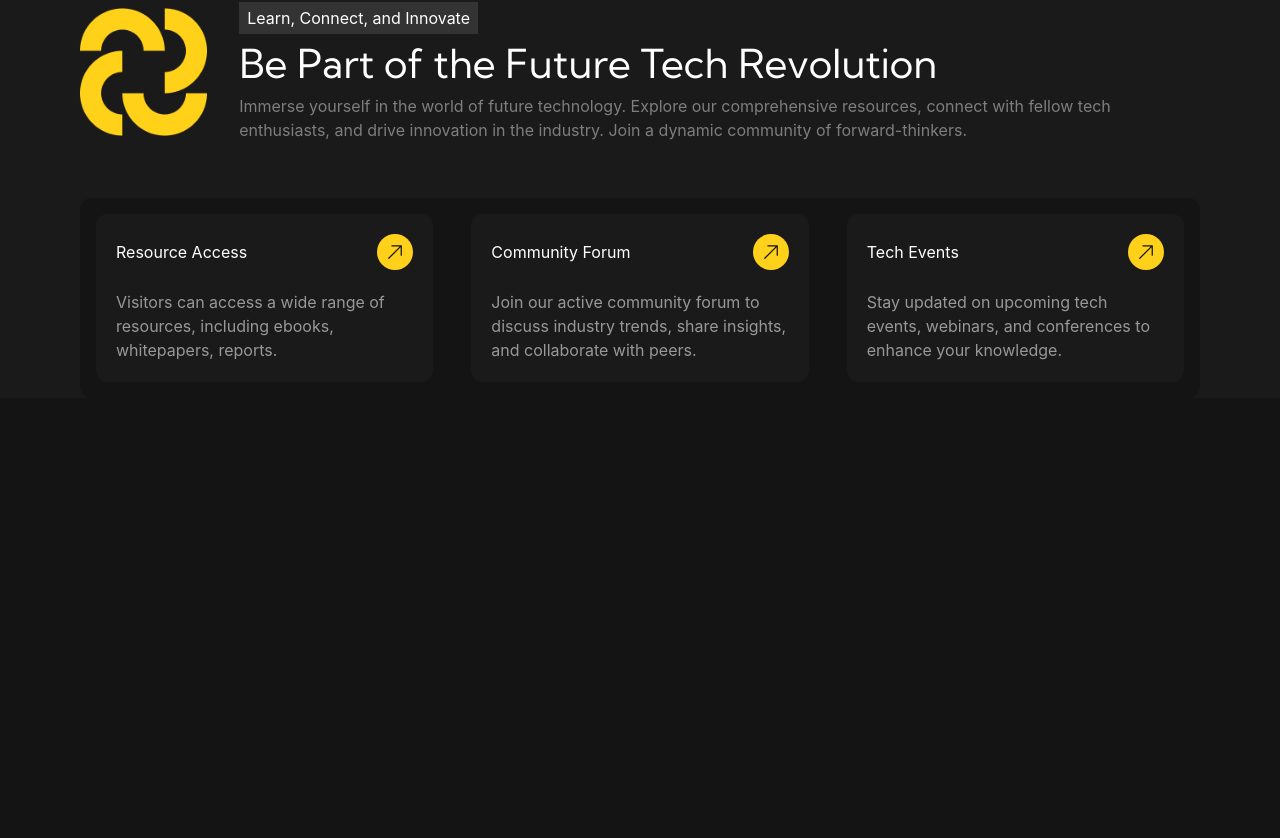
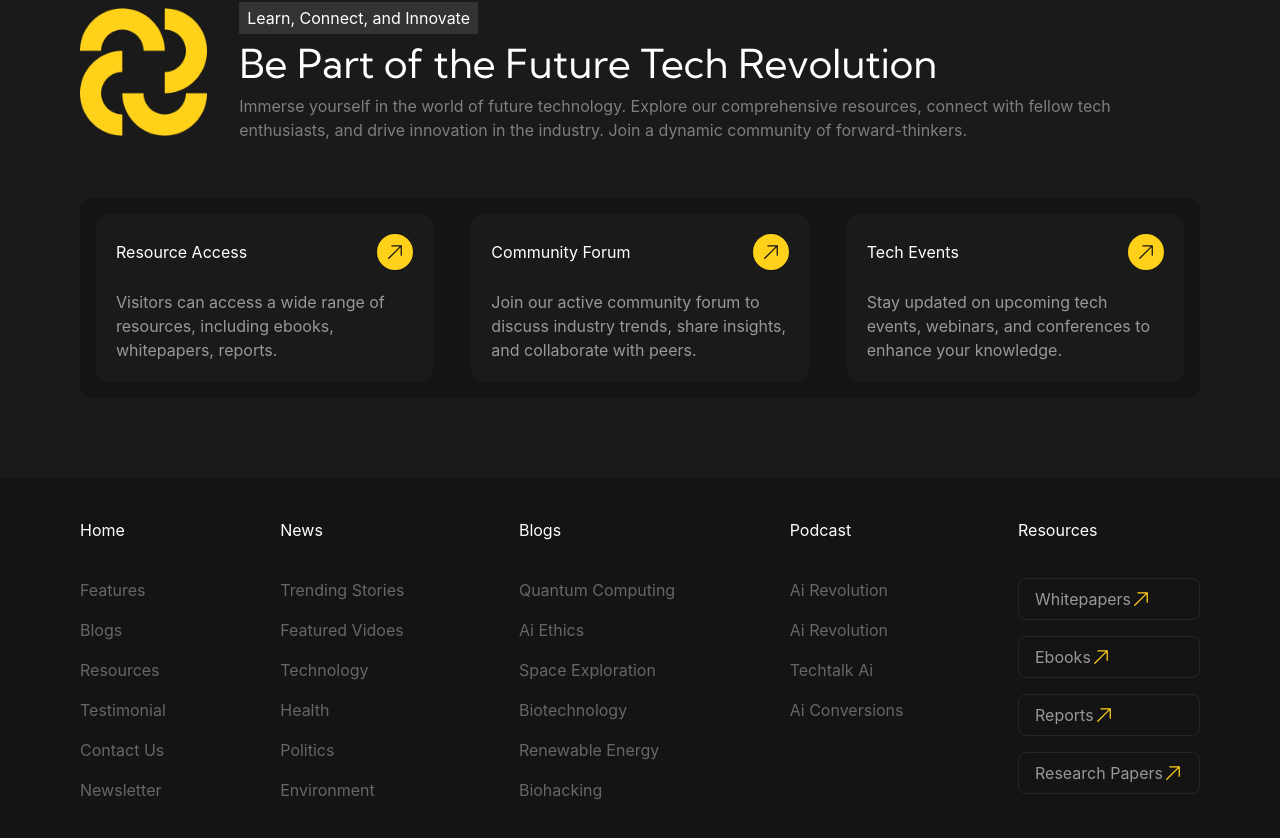
Before and after one commit to elidotco/blog-website, a React (Create React App) app in the folder frontend/: page / in a window 1280 px wide. Shown: the part 4670-5508 px from the top of the page. Before the commit the page ends 5068 px from the top, so only its background shows below. Built offline with nearby package versions, Linux system fonts and the light colour scheme.

Commit message:
footer done

```diff
--- a/frontend/src/components/Footer.jsx
+++ b/frontend/src/components/Footer.jsx
@@ -1,12 +1,13 @@
 import React from "react";
 import logo from "./logo.png";
 import HeroCard from "./HeroCard";
+import { ArrowUpRightIcon } from "@heroicons/react/24/solid";
 const Footer = () => {
   return (
     <footer>
-      <div className="bg-[#1a1a1a] md:px-10 lg:px-20 px-5">
+      <div className="bg-[#1a1a1a] md:px-10 pb-20 lg:px-20 px-5">
         <div className=" py-14 text-left flex w-full justify-between   items-center gap-8 flex-col lg:flex-row">
-          <img src={logo} alt="" className="w-32 h-32" />
+          <img src={logo} alt="" className=" hidden lg:flex lg:w-32 lg:h-32" />
           <div className="flex flex-col text-left w-full">
             <p className="bg-[#333] px-2 py-1 w-fit">
               Learn, Connect, and Innovate
@@ -22,7 +23,7 @@
             </p>
           </div>
         </div>
-        <div className="flex justify-between w-full bg-[#141414] p-4 rounded-xl">
+        <div className="flex justify-between flex-col md:flex-row w-full bg-[#141414] p-4 rounded-xl">
           <HeroCard
             name="Resource Access"
             desc="Visitors can access a wide range of resources, including ebooks, whitepapers, reports."
@@ -40,6 +41,76 @@
           />
         </div>
       </div>
+      <div className="flex justify-between flex-wrap gap-10 px-5 md:px-10 py-10 lg:px-20">
+        <div className="flex flex-col items-left gap-4 text-left text-[#666]">
+          <h3 className="text-white pb-5">Home</h3>
+          <a href="/">Features</a>
+          <a href="/">Blogs</a>
+          <a href="/">Resources</a>
+          <a href="/">Testimonial</a>
+          <a href="/">Contact Us</a>
+          <a href="/">Newsletter</a>
+        </div>
+        <div className="flex flex-col items-left gap-4 text-left text-[#666]">
+          <h3 className="text-white pb-5">News</h3>
+          <a href="/">Trending Stories</a>
+          <a href="/">Featured Vidoes</a>
+          <a href="/">Technology</a>
+          <a href="/">Health</a>
+          <a href="/">Politics</a>
+          <a href="/">Environment</a>
+        </div>
+        <div className="flex flex-col items-left gap-4 text-left text-[#666]">
+          <h3 className="text-white pb-5">Blogs</h3>
+          <a href="/">Quantum Computing</a>
+          <a href="/">Ai Ethics</a>
+          <a href="/">Space Exploration</a>
+          <a href="/">Biotechnology</a>
+          <a href="/">Renewable Energy</a>
+          <a href="/">Biohacking</a>
+        </div>
+        <div className="flex flex-col items-left gap-4 text-left text-[#666]">
+          <h3 className="text-white pb-5">Podcast</h3>
+          <a href="/">Ai Revolution</a>
+          <a href="/">Ai Revolution</a>
+          <a href="/">Techtalk Ai</a>
+          <a href="/">Ai Conversions</a>
+        </div>
+        <div className="flex flex-row  flex-wrap md:flex-col items-left gap-4  text-left text-[#666]">
+          <h3 className="text-white pb-5">Resources</h3>
+          <a
+            href="/"
+            className="bg-[#141414] border text-[#98989a] rounded-lg border-[#262626] px-4 py-2  lg:min-w-fit h-fit flex items-center  "
+          >
+            Whitepapers{"   "}
+            <ArrowUpRightIcon className="w-5 h-5 text-[#ffd11a] " />
+          </a>
+
+          <a
+            href="/"
+            className="bg-[#141414] border text-[#98989a] rounded-lg border-[#262626] px-4 py-2  lg:min-w-fit h-fit flex items-center  "
+          >
+            Ebooks{"   "}
+            <ArrowUpRightIcon className="w-5 h-5 text-[#ffd11a] " />
+          </a>
+
+          <a
+            href="/"
+            className="bg-[#141414] border text-[#98989a] rounded-lg border-[#262626] px-4 py-2  lg:min-w-fit h-fit flex items-center  "
+          >
+            Reports{"   "}
+            <ArrowUpRightIcon className="w-5 h-5 text-[#ffd11a] " />
+          </a>
+
+          <a
+            href="/"
+            className="bg-[#141414] border text-[#98989a] rounded-lg border-[#262626] px-4 py-2  lg:min-w-fit h-fit flex items-center  "
+          >
+            Research Papers{"   "}
+            <ArrowUpRightIcon className="w-5 h-5 text-[#ffd11a] " />
+          </a>
+        </div>
+      </div>
     </footer>
   );
 };
```
